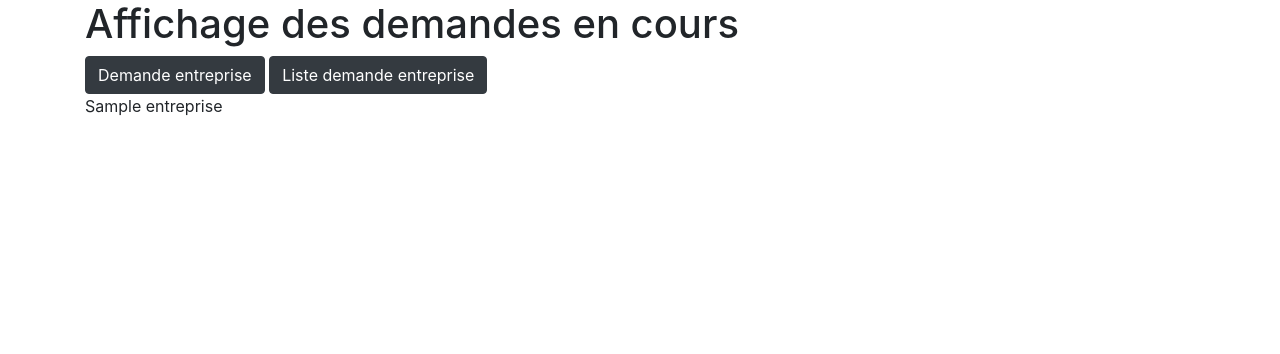
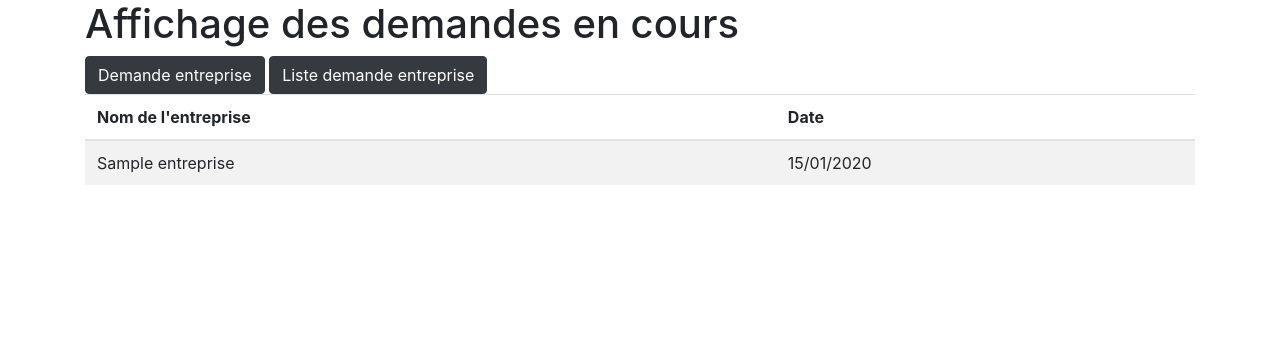
Before and after one commit to Reviewver/markJob, a PHP site: page /liste_demande.php in a window 1280 px wide. Shown: the top 354 px of the page. Run offline with PHP 8.4, Linux system fonts and the light colour scheme; tables that the repository leaves empty or names only in its code hold one stand-in row (values such as "Sample post").

Commit message:
Ajout de l'enregistrement automatique de la date à châque demande à une entreprise

```diff
--- a/liste_demande.php
+++ b/liste_demande.php
@@ -10,15 +10,27 @@
 				<h1>Affichage des demandes en cours</h1>
 				<?php include("menu.php"); ?>
 			</header>
-
+			<table class="table table-striped">
+			<thead>
+				<tr>
+				<th>Nom de l'entreprise</th>
+				<th> Date</th>
+				</tr>
+			</thead>
+			<tbody>
 			<?php
 			include("connect.php");
 			$requete_display_data = 'SELECT * FROM `demande_entreprise`';
 
 			foreach  ($connect_mysql->query($requete_display_data) as $row) {
-				print "<p>" . $row['nom'] . "</p>";
+				print "<tr>";
+				print "<td>" . $row['nom'] . "</td>";
+				print "<td>" . date('d/m/Y',strtotime($row['date'])) . "</td>";
+				print "</tr>";
 			}
 			?>
+			</tbody>
+				</table>
 
 		</div>
 	</body>
--- a/send_donnees.php
+++ b/send_donnees.php
@@ -3,8 +3,8 @@
 try {
 include("connect.php");
 
-$requete_create_table = 'CREATE TABLE demande_entreprise (nom VARCHAR(100))';
-$requete_send_data = 'INSERT INTO demande_entreprise VALUES (:company_name) ';
+$requete_create_table = 'CREATE TABLE demande_entreprise (nom VARCHAR(100), date DATE)';
+$requete_send_data = 'INSERT INTO demande_entreprise VALUES (:company_name, NOW()) ';
 
 $connect_mysql->query($requete_create_table);
 
```
